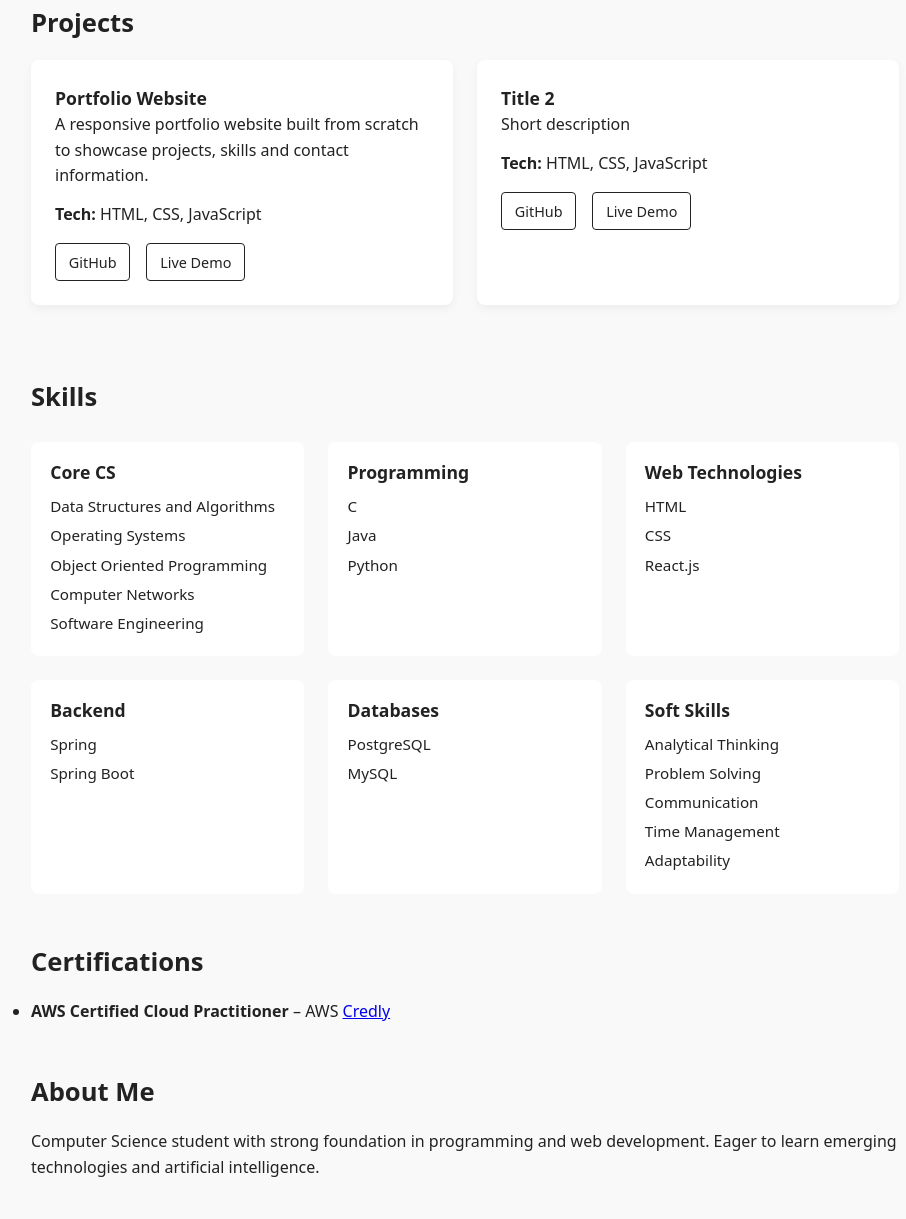
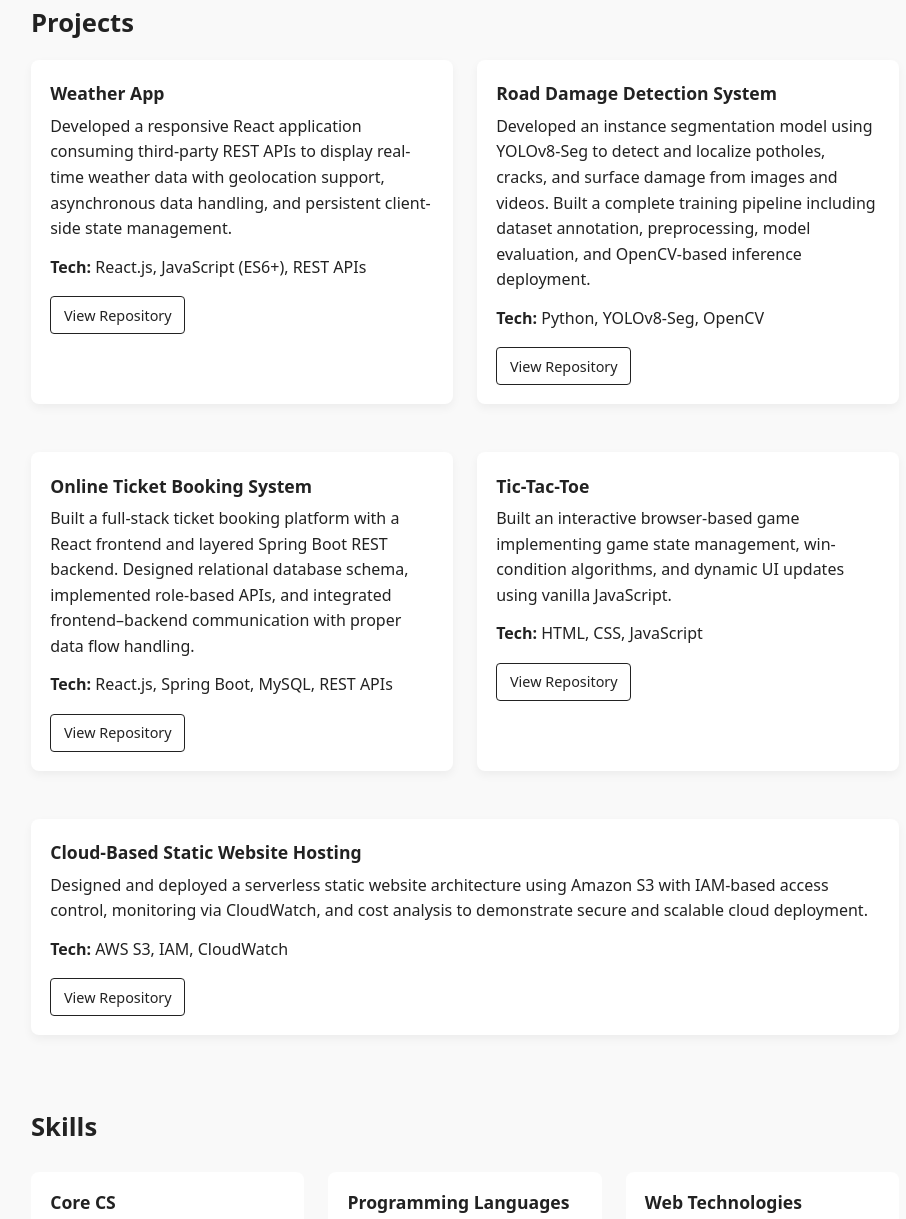
Before and after one commit to 2300032107-Karthikeya/Portfolio, a plain HTML site: page index.html in a window 1280 px wide. Shown: the part 240-1459 px from the top of the page, without its empty margins (175-1081 px from the left). Drawn offline with Linux system fonts and the light colour scheme.

Commit message:
Updated Project cards, certs, skills.

```diff
--- a/index.html
+++ b/index.html
@@ -30,24 +30,57 @@
 
             <div class="projects-container">
                 <article>
-                    <h3>Portfolio Website</h3>
+                    <h3>Weather App</h3>
                     <p>
-                        A responsive portfolio website built from scratch to showcase projects, skills
-                        and contact information.
+                    Developed a responsive React application consuming third-party REST APIs to display real-time weather data with geolocation support, asynchronous data handling, and persistent client-side state management.
+                    </p>
+                    <p><strong>Tech:</strong> React.js, JavaScript (ES6+), REST APIs</p>
+                    <div class="project-links">
+                        <a href="YOUR_WEATHER_GITHUB_LINK" target="_blank">View Repository</a>
+                    </div>
+                </article>
+
+                <article>
+                    <h3>Road Damage Detection System</h3>
+                    <p>
+                    Developed an instance segmentation model using YOLOv8-Seg to detect and localize potholes, cracks, and surface damage from images and videos. Built a complete training pipeline including dataset annotation, preprocessing, model evaluation, and OpenCV-based inference deployment.
+                    </p>
+                    <p><strong>Tech:</strong> Python, YOLOv8-Seg, OpenCV</p>
+                    <div class="project-links">
+                        <a href="YOUR_ROAD_DAMAGE_GITHUB_LINK" target="_blank">View Repository</a>
+                    </div>
+                </article>
+
+                <article>
+                    <h3>Online Ticket Booking System</h3>
+                    <p>
+                    Built a full-stack ticket booking platform with a React frontend and layered Spring Boot REST backend. Designed relational database schema, implemented role-based APIs, and integrated frontend–backend communication with proper data flow handling.
+                    </p>
+                    <p><strong>Tech:</strong> React.js, Spring Boot, MySQL, REST APIs</p>
+                    <div class="project-links">
+                        <a href="YOUR_TICKET_BOOKING_GITHUB_LINK" target="_blank">View Repository</a>
+                    </div>
+                </article>
+
+                <article>
+                    <h3>Tic-Tac-Toe</h3>
+                    <p>
+                    Built an interactive browser-based game implementing game state management, win-condition algorithms, and dynamic UI updates using vanilla JavaScript.
                     </p>
                     <p><strong>Tech:</strong> HTML, CSS, JavaScript</p>
                     <div class="project-links">
-                        <a href="#" target="_blank">GitHub</a>
-                        <a href="#" target="_blank">Live Demo</a>
+                        <a href="YOUR_TICTACTOE_GITHUB_LINK" target="_blank">View Repository</a>
                     </div>
                 </article>
+
                 <article>
-                    <h3>Title 2</h3>
-                    <p>Short description</p>
-                    <p><strong>Tech:</strong> HTML, CSS, JavaScript</p>
+                    <h3>Cloud-Based Static Website Hosting</h3>
+                    <p>
+                    Designed and deployed a serverless static website architecture using Amazon S3 with IAM-based access control, monitoring via CloudWatch, and cost analysis to demonstrate secure and scalable cloud deployment.
+                    </p>
+                    <p><strong>Tech:</strong> AWS S3, IAM, CloudWatch</p>
                     <div class="project-links">
-                        <a href="#" target="_blank">GitHub</a>
-                        <a href="#" target="_blank">Live Demo</a>
+                        <a href="YOUR_AWS_GITHUB_LINK" target="_blank">View Repository</a>
                     </div>
                 </article>
             </div>
@@ -70,11 +103,13 @@
                 </div>
 
                 <div class="skill-card">
-                    <h3>Programming</h3>
+                    <h3>Programming Languages</h3>
                     <ul>
                         <li>C</li>
                         <li>Java</li>
                         <li>Python</li>
+                        <li>JavaScript</li>
+                        <li>SQL</li>
                     </ul>
                 </div>
 
@@ -84,14 +119,16 @@
                         <li>HTML</li>
                         <li>CSS</li>
                         <li>React.js</li>
+                        <li>Spring Boot</li>
                     </ul>
                 </div>
 
                 <div class="skill-card">
-                    <h3>Backend</h3>
+                    <h3>Tools</h3>
                     <ul>
-                        <li>Spring</li>
-                        <li>Spring Boot</li>
+                        <li>Git</li>
+                        <li>GitHub</li>
+                        <li>Postman</li>
                     </ul>
                 </div>
 
@@ -121,10 +158,10 @@
             <h2>Certifications</h2>
             <ul>
                 <li>
-                <strong>AWS Certified Cloud Practitioner</strong> – AWS
-                <a href="https://www.credly.com/badges/c65db664-efe1-4bf4-a06b-a6992366aa9c/public_url" target="_blank">
-                    Credly
-                </a>
+                    <strong>AWS Certified Cloud Practitioner</strong> – AWS
+                    <div class="cert-link">
+                        <a href="https://www.credly.com/badges/c65db664-efe1-4bf4-a06b-a6992366aa9c/public_url" target="_blank">View Credential</a>
+                    </div>
                 </li>
             </ul>
         </section>
@@ -139,9 +176,9 @@
 
         <section id="contact">
             <h2>Contact</h2>
-            <p>Email: <a href="mailto:karthikeyalanka05@gmail.com">karthikeyalanka05@gmail.com</a></p>
-            <p>Github: <a href="https://github.com/2300032107-Karthikeya">github.com/2300032107-Karthikeya</a></p>
-            <P>Phone: +91 7799698698</P>
+            <p><strong>Email:</strong> <a href="mailto:karthikeyalanka05@gmail.com">karthikeyalanka05@gmail.com</a></p>
+            <p><strong>GitHub:</strong> <a href="https://github.com/2300032107-Karthikeya">github.com/2300032107-Karthikeya</a></p>
+            <P><strong>Phone:</strong> +91 7799698698</P>
         </section>
 
     </main>
--- a/style.css
+++ b/style.css
@@ -42,6 +42,7 @@ h2 {
 
 h3 {
   font-size: 1.1rem;
+  margin-bottom: 0.4rem;
 }
 
 .projects-container article {
@@ -60,7 +61,7 @@ h3 {
 
 #projects article {
   background-color: #ffffff;
-  padding: 1.5rem;
+  padding: 1.2rem;
   border-radius: 8px;
   box-shadow: 0 4px 10px rgba(0, 0, 0, 0.05);
   transition: transform 0.2s ease, box-shadow 0.2s ease;
@@ -166,3 +167,22 @@ nav a.active {
 #certifications li {
   margin-bottom: 0.6rem;
 }
+
+.cert-link {
+  margin-top: 0.4rem;
+}
+
+.cert-link a {
+  display: inline-block;
+  padding: 0.35rem 0.7rem;
+  border: 1px solid #222;
+  border-radius: 4px;
+  text-decoration: none;
+  font-size: 0.85rem;
+  color: #222;
+}
+
+.cert-link a:hover {
+  background: #222;
+  color: #fff;
+}
```
